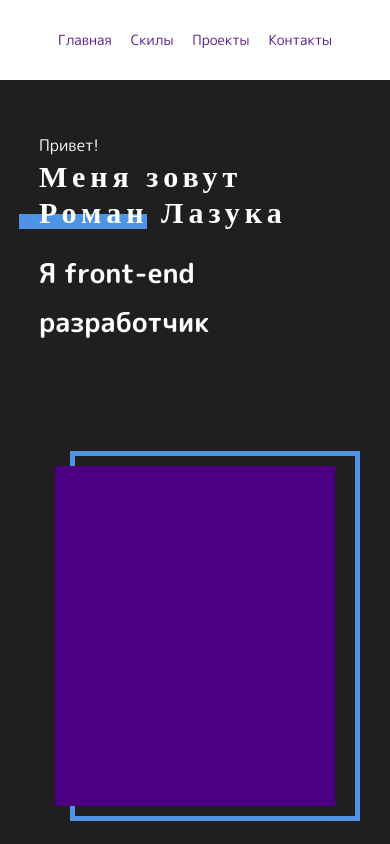
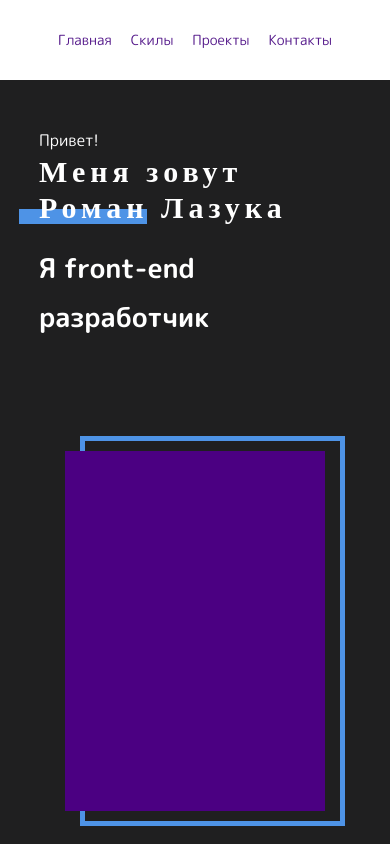
Before and after one commit to rn-lazuka/portfolio, a React (Create React App) app: page / in a window 390 px wide. Shown: the top 844 px of the page. Built offline with nearby package versions, Linux system fonts and the light colour scheme; a web font is replaced by a local one.

Commit message:
fixed photo and project images for small screens

```diff
--- a/src/Main.module.css
+++ b/src/Main.module.css
@@ -1,30 +1,28 @@
 .main {
-    padding: 80px 0px;
-    min-height: 92vh;
-    background-color: #1f1f20;
     display: flex;
     justify-content: center;
+    min-height: 92vh;
+    padding: 80px 0;
+    background-color: #1f1f20;
 }
 
 .container {
-    width: 80vw;
     display: flex;
     align-items: center;
+    flex-wrap: wrap;
     justify-content: space-around;
-    flex-wrap: wrap;
 
+    width: 80vw;
 }
 
 .greeting {
     display: flex;
     flex-direction: column;
     text-align: start;
-
 }
 
 .greeting span:nth-child(1) {
     font-size: 16px;
-
 }
 
 .greeting span:nth-child(2),
@@ -32,56 +30,72 @@
     font: 700 30px/1.2 Kurale, serif;
     font-weight: 600;
     font-stretch: normal;
-    letter-spacing: 5px;
     position: relative;
     z-index: 0;
+    letter-spacing: 5px;
 }
+
 .greeting span:nth-child(2) span:before {
-    content: "";
     position: absolute;
+    z-index: -1;
+    bottom: 0;
     width: 252px;
     height: 15px;
+
+    content: '';
     background-color: #4e93e6;
-    bottom: 0px;
-    z-index: -1;
 }
 
-
-@media screen and (max-width: 416px) {
-    .greeting span:nth-child(2) span:before {
-        width: 550%;
-        left: -210px;
-    }
-}
-@media only screen   and (min-device-width: 416px)
-and (max-width: 596px){
-    .greeting span:nth-child(2) span:before {
-        width: 128px;
-        left: -223px;
-    }
-}
 
 h1 {
     font-size: 27px;
 }
 
 .photo {
-
     position: relative;
     z-index: 0;
 }
+
 .image {
+    width: 280px;
     height: 340px;
-    width: 280px;
     background-color: indigo;
 }
+
 .image:before {
-    content: "";
     position: absolute;
+    z-index: -1;
+    top: -15px;
+    left: 15px;
     width: 280px;
     height: 360px;
+
+    content: '';
     border: solid 5px #4e93e6;
-    left: 15px;
-    top: -15px;
-    z-index: -1;
 }
+
+
+@media screen and (max-width: 416px) {
+    .greeting span:nth-child(2) span:before {
+        left: -210px;
+
+        width: 550%;
+    }
+    .image {
+        width: 260px;
+        height: 360px;}
+    .image:before {
+        width: 255px;
+        height: 380px;
+    }
+
+}
+
+@media only screen   and (min-device-width: 416px)
+and (max-width: 596px) {
+    .greeting span:nth-child(2) span:before {
+        left: -223px;
+
+        width: 128px;
+    }
+}
--- a/src/Project.module.css
+++ b/src/Project.module.css
@@ -26,3 +26,11 @@
     display: flex;
     flex-direction: column;
 }
+
+@media screen and (max-width: 416px) {
+    .picture {
+        width: 310px;
+        height: 300px;
+    }
+
+}
```
